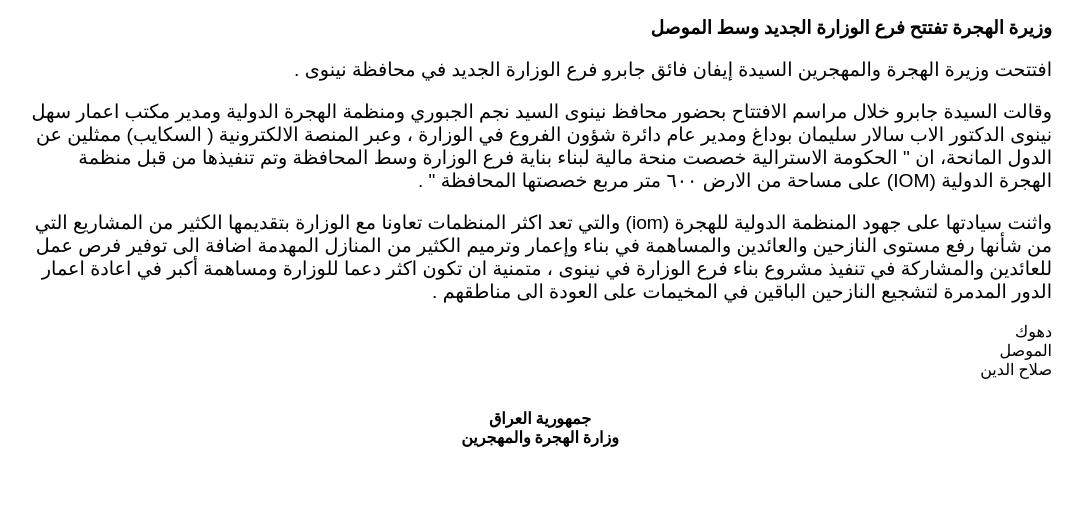
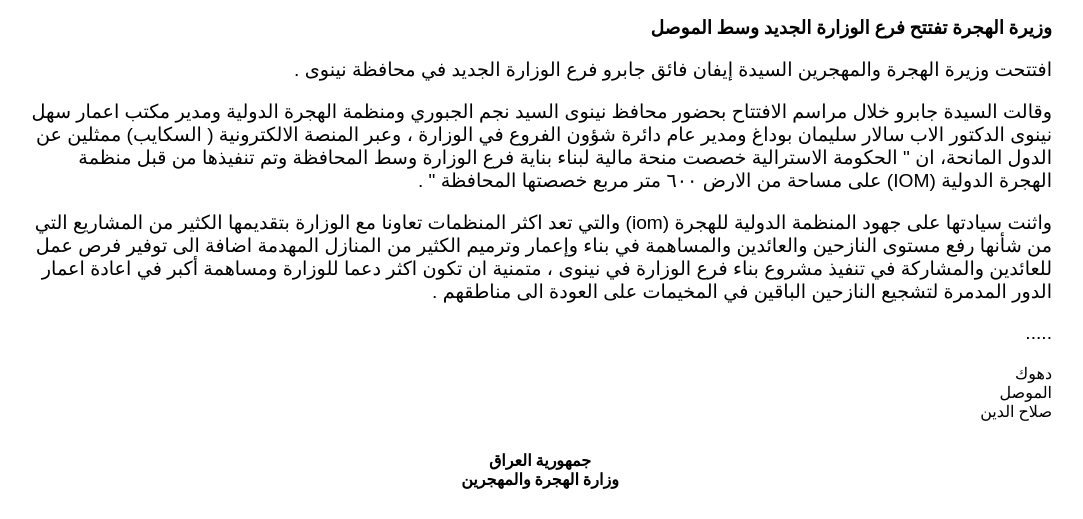
Before and after one commit to sahibammar/momd, a plain HTML site: page html&css/momd_project/index.html in a window 1280 px wide. Shown: the part 316-835 px from the top of the page, without its empty margins (160-1243 px from the left). Before the commit the page ends 800 px from the top, so only its background shows below. Drawn offline with Linux system fonts and the light colour scheme.

Commit message:
comming from visual studio

```diff
--- a/html&css/momd_project/index.html
+++ b/html&css/momd_project/index.html
@@ -21,7 +21,7 @@
 <p>افتتحت وزيرة الهجرة والمهجرين السيدة إيفان فائق جابرو فرع الوزارة الجديد في محافظة نينوى  .</p>
 <p>وقالت السيدة جابرو خلال مراسم الافتتاح بحضور محافظ نينوى السيد نجم الجبوري ومنظمة الهجرة الدولية ومدير مكتب اعمار سهل نينوى الدكتور الاب سالار سليمان بوداغ ومدير عام دائرة شؤون الفروع في الوزارة ، وعبر المنصة الالكترونية ( السكايب) ممثلين عن الدول المانحة، ان " الحكومة الاسترالية خصصت منحة مالية لبناء بناية فرع الوزارة وسط المحافظة وتم تنفيذها من قبل منظمة الهجرة الدولية (IOM) على مساحة من الارض ٦٠٠ متر مربع خصصتها المحافظة " .</p>
 <p>واثنت سيادتها على جهود المنظمة الدولية للهجرة (iom) والتي تعد اكثر المنظمات تعاونا مع الوزارة بتقديمها الكثير من المشاريع التي من شأنها رفع مستوى النازحين والعائدين والمساهمة في بناء وإعمار وترميم الكثير من المنازل المهدمة اضافة الى توفير فرص عمل للعائدين والمشاركة في تنفيذ مشروع بناء فرع الوزارة في نينوى ، متمنية ان تكون اكثر دعما للوزارة ومساهمة أكبر في اعادة اعمار الدور المدمرة لتشجيع النازحين الباقين في المخيمات على العودة الى مناطقهم .</p>
-
+ <p>.....</p>
 <ul>
     <li>دهوك</li>
     <li>الموصل</li>
```
